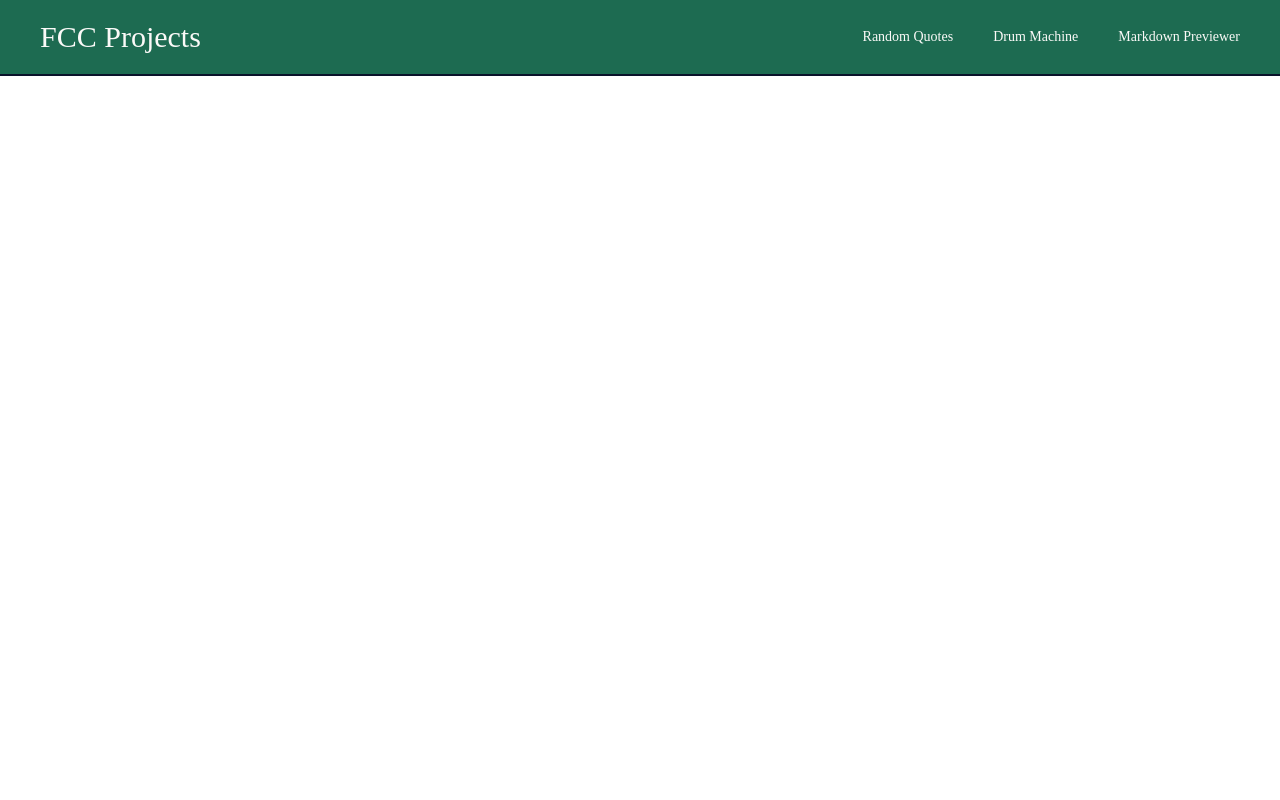
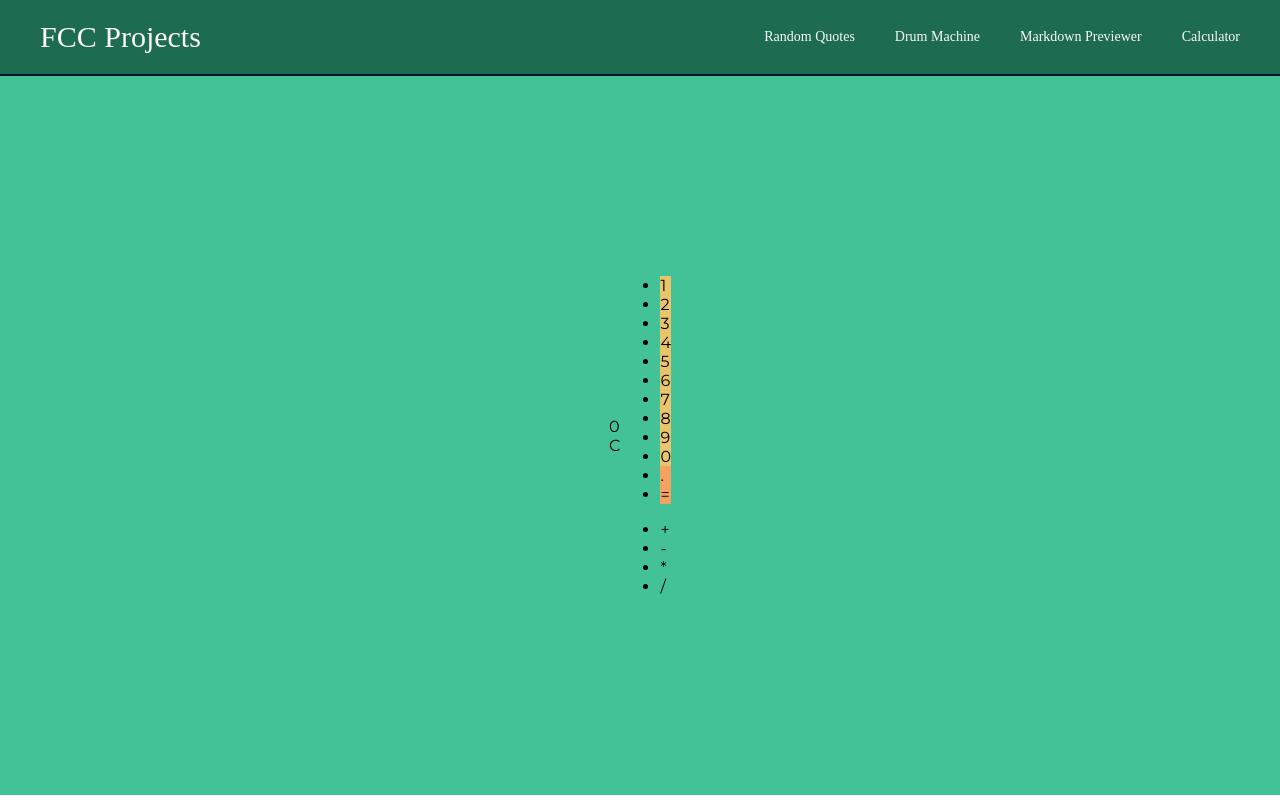
Before and after one commit to TravelFiend/freeCodeCamp, a React app: page /calc in a window 1280 px wide. Built offline with nearby package versions, Linux system fonts and the light colour scheme; the HTML template or start-up script is replaced by a standard one; a web font is replaced by a local one.

Commit message:
calculator functionality in place

```diff
--- a/src/App.js
+++ b/src/App.js
@@ -5,6 +5,7 @@ import Header from './components/header/Header';
 import DrumMachine from './components/drumMachine/DrumMachine';
 import Home from './components/home/Home';
 import MKDNPreviewer from './components/mkdnPreviewer/MKDNPreviewer';
+import Calculator from './components/calculator/Calculator';
 
 
 const App = () => (
@@ -15,6 +16,7 @@ const App = () => (
       <Route exact path="/quotes" component={RandomQuotes} />
       <Route exact path="/beats" component={DrumMachine} />
       <Route exact path="/mkdn" component={MKDNPreviewer} />
+      <Route exact path="/calc" component={Calculator} />
     </Switch>
   </Router>
 );
--- a/src/components/calculator/Calculator.js
+++ b/src/components/calculator/Calculator.js
@@ -0,0 +1,61 @@
+import React from 'react';
+import NumPad from './NumPad';
+import Operators from './Operators';
+
+
+class Calculator extends React.Component {
+  constructor(props) {
+    super(props);
+    this.state = {
+      entry: 0
+    };
+    this.handleClick = this.handleClick.bind(this);
+  }
+
+  handleClick = ({ target }) => {
+    const entry = this.state.entry;
+    const text = target.innerText;
+    const numArr = entry ? entry.match(/[0-9.]+/g) : ['0'];
+    const operatorArr = /[+\-*/]+/.test(entry) ? entry.match(/[+\-*/]+/g) : [];
+
+    if(text === '.' && numArr[numArr.length - 1].includes('.')) {
+      return;
+    } else if(text === '=') {
+      const fixedArr = operatorArr.map(opString => {
+        if(opString.length === 1) {
+          return opString;
+        } else if(!(/-$/.test(opString))) {
+          return opString[opString.length - 1];
+        } else {
+          return opString.slice(opString.length - 2);
+        }
+      });
+
+      const finalEntry = numArr.map((num, i) => {
+        return fixedArr[i] ? `${num}${fixedArr[i]}` : num;
+      }).join('');
+
+      this.setState({ entry: eval(finalEntry).toString() });
+    } else {
+      this.setState({ entry: entry === 0 && text === '0' ? 0 : entry === 0 ? text : `${entry}${text}` });
+    }
+  };
+
+  render() {
+    return (
+      <article>
+        <section id='top'>
+          <div id='display'>{this.state.entry}</div>
+          <div id='clear' onClick={() => this.setState({ entry: 0 })}>C</div>
+        </section>
+
+        <section id='buttons'>
+          <NumPad handleClick={this.handleClick} />
+          <Operators handleClick={this.handleClick} />
+        </section>
+      </article>
+    );
+  }
+}
+
+export default Calculator;
--- a/src/components/header/Header.js
+++ b/src/components/header/Header.js
@@ -14,6 +14,7 @@ const Header = () => {
         <Link to='/quotes'>Random Quotes</Link>
         <Link to='/beats'>Drum Machine</Link>
         <Link to='/mkdn'>Markdown Previewer</Link>
+        <Link to='/calc'>Calculator</Link>
       </nav>
     </header>
   );
```
